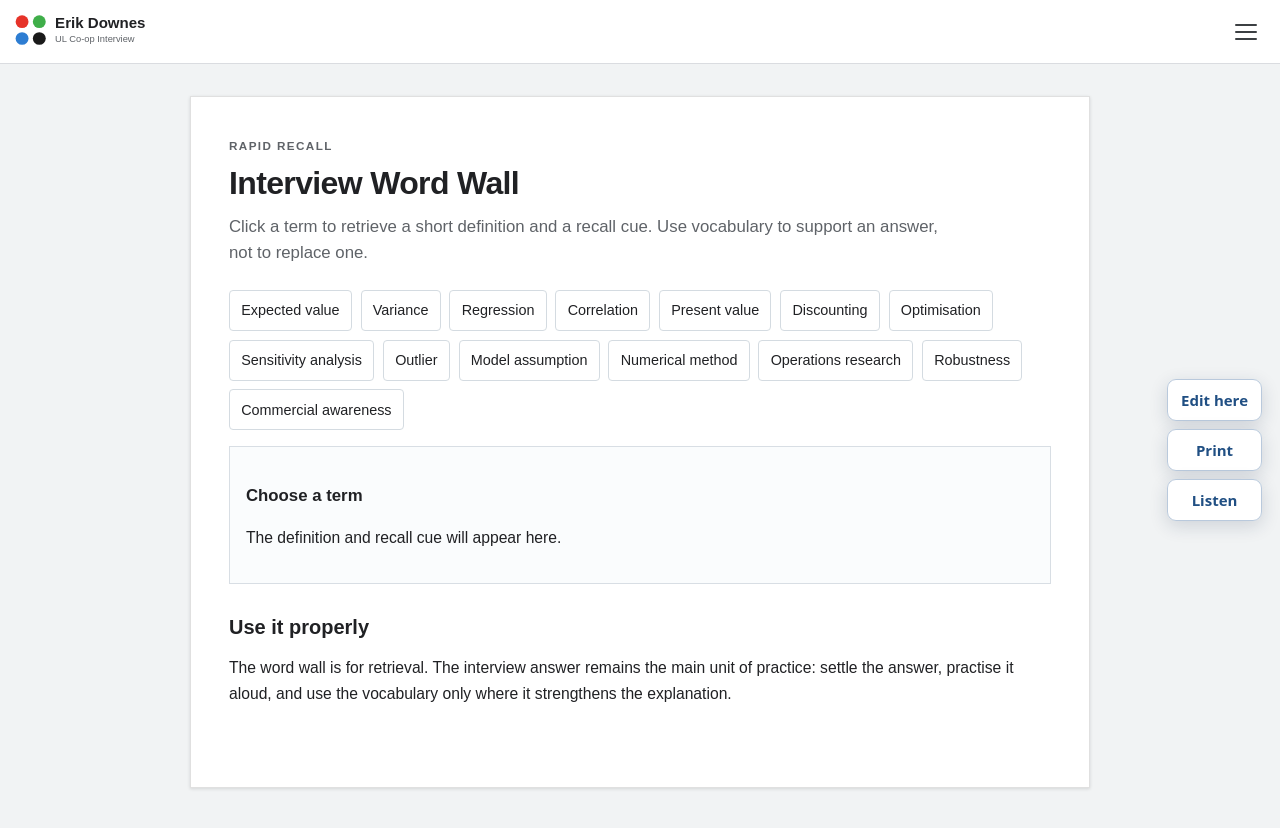
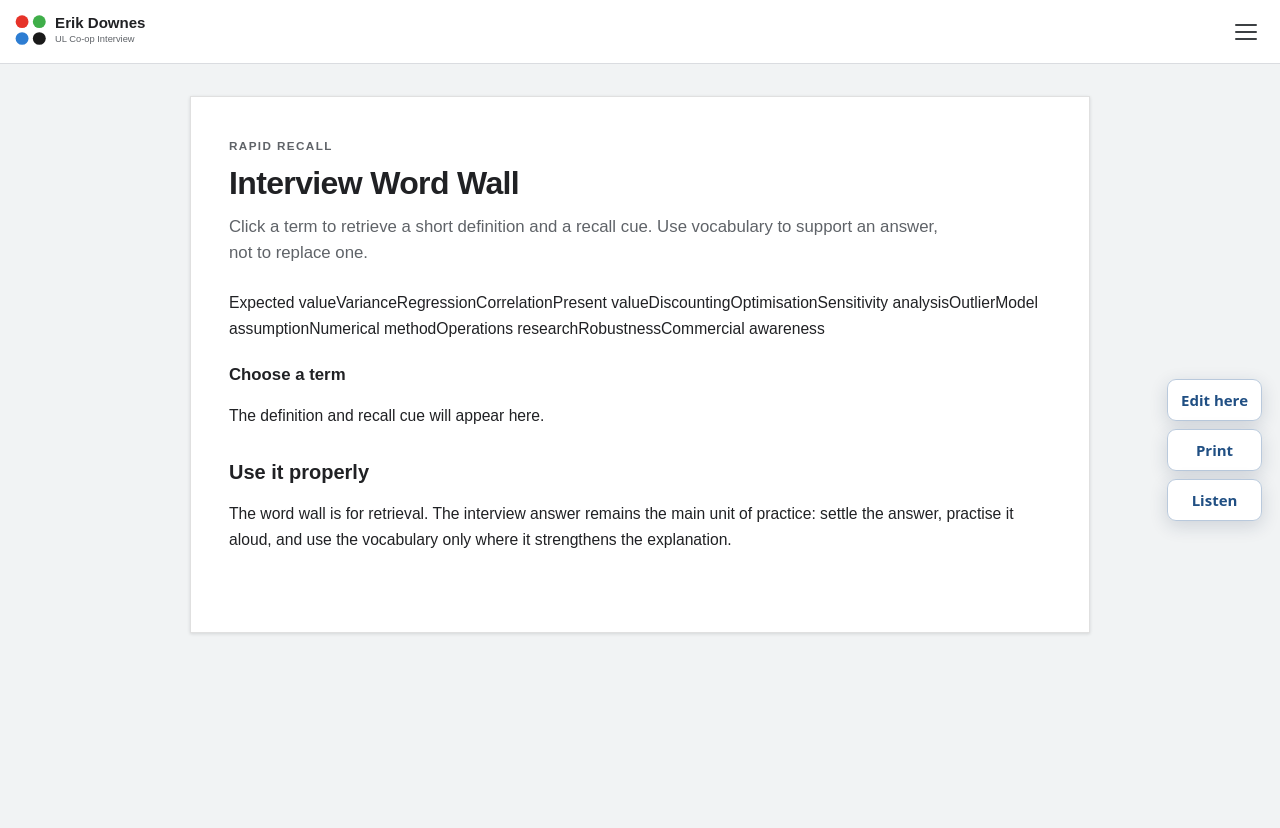
Before and after one commit to ronandownes/coop, a Jekyll site: the page built from word-wall.md, in a window 1280 px wide. Shown: the top 828 px of the page. Built offline with Jekyll 4.4.1, drawn with Linux system fonts in a browser that asks for light colours.

Commit message:
Update word-wall.md (via Pages CMS)

```diff
--- a/word-wall.md
+++ b/word-wall.md
@@ -1,28 +1,16 @@
 ---
 layout: doc
+handle: Glossary
 title: Interview Word Wall
 eyebrow: RAPID RECALL
-intro: Click a term to retrieve a short definition and a recall cue. Use vocabulary to support an answer, not to replace one.
+intro: Click a term to retrieve a short definition and a recall cue. Use
+  vocabulary to support an answer, not to replace one.
 ---
+Expected valueVarianceRegressionCorrelationPresent valueDiscountingOptimisationSensitivity analysisOutlierModel assumptionNumerical methodOperations researchRobustnessCommercial awareness
 
-<div class="wordwall">
-<button type="button" data-term="Expected value" data-definition="A probability-weighted average outcome over repeated trials." data-cue="Define it, then mention uncertainty and dispersion.">Expected value</button>
-<button type="button" data-term="Variance" data-definition="A measure of how spread out values are around the mean." data-cue="Risk is not just the average outcome; variability matters too.">Variance</button>
-<button type="button" data-term="Regression" data-definition="A method for estimating relationships between an outcome and explanatory variables." data-cue="Association, prediction, diagnostics, assumptions.">Regression</button>
-<button type="button" data-term="Correlation" data-definition="A measure of association between variables; it does not by itself establish causation." data-cue="Association is not causation.">Correlation</button>
-<button type="button" data-term="Present value" data-definition="The current value of a future cash flow after discounting." data-cue="Time value of money and discounting.">Present value</button>
-<button type="button" data-term="Discounting" data-definition="Converting future cash flows into present values using an appropriate discount rate." data-cue="Compare cash flows on a consistent basis.">Discounting</button>
-<button type="button" data-term="Optimisation" data-definition="Selecting the best feasible decision according to an objective and constraints." data-cue="Objective function, constraints, feasible solution.">Optimisation</button>
-<button type="button" data-term="Sensitivity analysis" data-definition="Testing how model outputs change when important assumptions or inputs change." data-cue="Would the decision change if the assumptions moved?">Sensitivity analysis</button>
-<button type="button" data-term="Outlier" data-definition="An observation that lies unusually far from the rest of the data." data-cue="Check data quality, context and influence before removing it.">Outlier</button>
-<button type="button" data-term="Model assumption" data-definition="A simplifying condition accepted when building or applying a model." data-cue="State assumptions explicitly and test whether they fit the context.">Model assumption</button>
-<button type="button" data-term="Numerical method" data-definition="An algorithmic approximation used when an exact analytical solution is unavailable or impractical." data-cue="Approximation, convergence, reasonableness check.">Numerical method</button>
-<button type="button" data-term="Operations research" data-definition="Using mathematical models and optimisation to improve operational decisions." data-cue="Scheduling, allocation, routing, inventory.">Operations research</button>
-<button type="button" data-term="Robustness" data-definition="The extent to which a result remains useful when assumptions, data or methods vary." data-cue="Does the conclusion survive reasonable changes?">Robustness</button>
-<button type="button" data-term="Commercial awareness" data-definition="Understanding how analysis connects to customers, costs, risk, operations and organisational decisions." data-cue="Do not stop at the calculation; explain why it matters.">Commercial awareness</button>
-</div>
+### Choose a term
 
-<div class="term-panel" data-term-panel><h3>Choose a term</h3><p>The definition and recall cue will appear here.</p></div>
+The definition and recall cue will appear here.
 
 ## Use it properly
 
```
